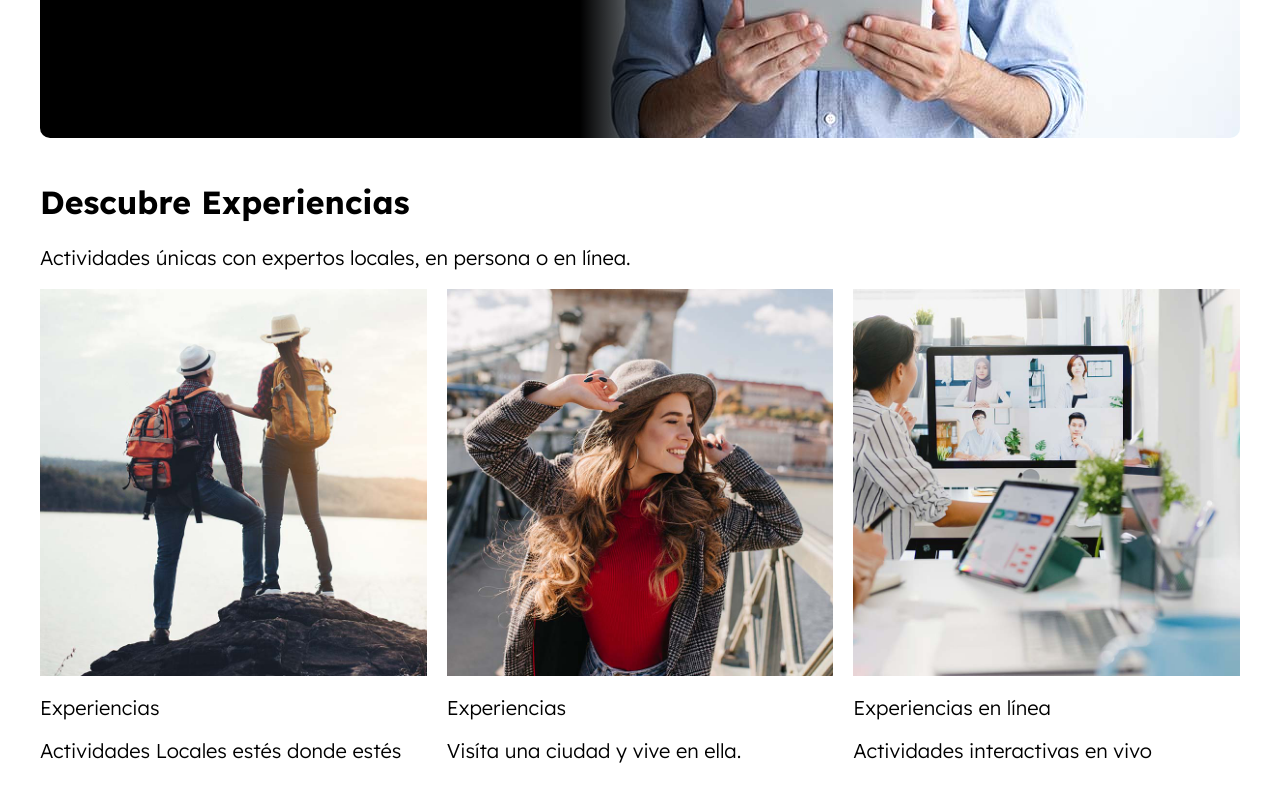
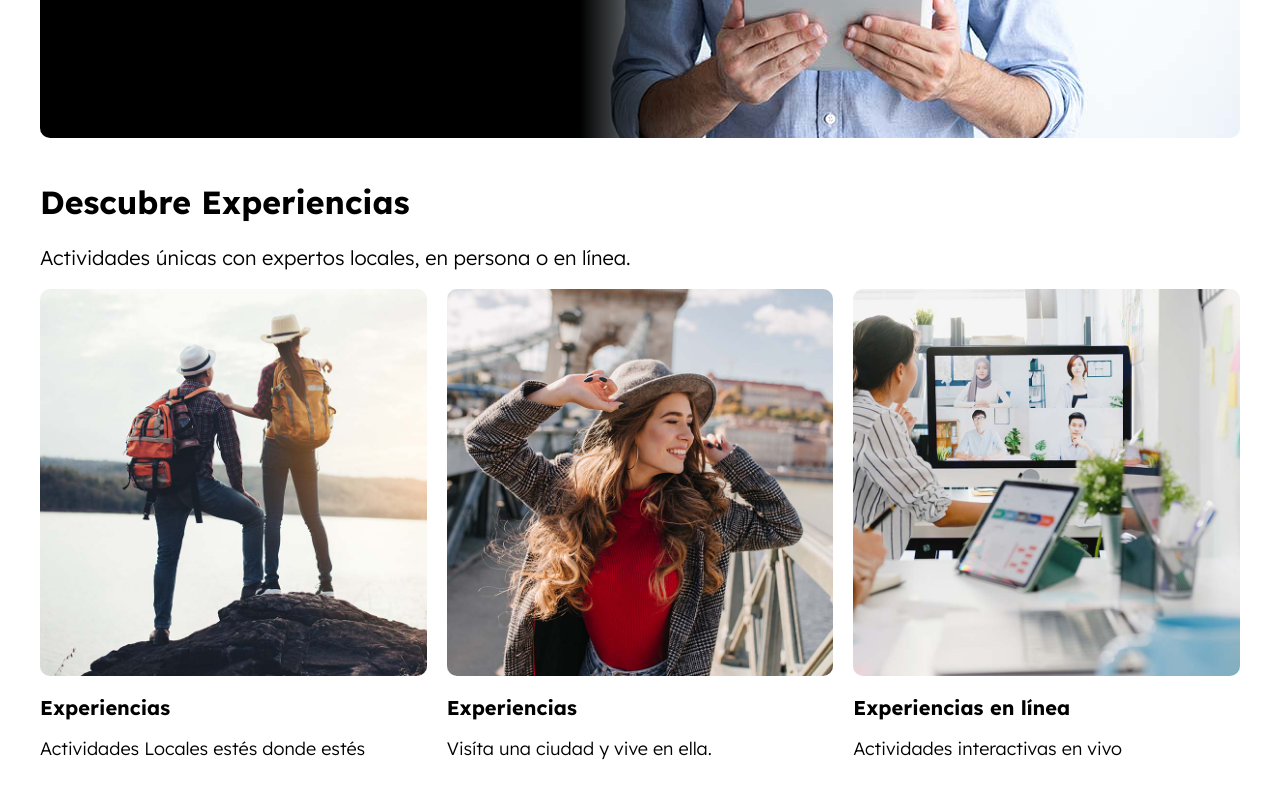
Before and after one commit to ManuUSS/airbnb-copy, a website: page index.html in a window 1280 px wide. Shown: the part 2052-2852 px from the top of the page. Drawn offline with nearby package versions, Linux system fonts and the light colour scheme; files that its build step writes are made by us from their sources; files whose address does not match are found by name.

Commit message:
new: experiencie scss

```diff
--- a/index.html
+++ b/index.html
@@ -196,19 +196,19 @@
         <div class="experiencies__list">
             <div class="experience">
                 <img class="experience__image" src="build/img/experiencia_1.jpg" alt="imagen experiencia">
-                <p class="experience__tittle">Experiencias</p>
+                <p class="experience__title">Experiencias</p>
                 <p class="experience__description">Actividades Locales estés donde estés</p>
             </div>
 
             <div class="experience">
                 <img class="experience__image" src="build/img/experiencia_2.jpg" alt="imagen experiencia">
-                <p class="experience__tittle">Experiencias</p>
+                <p class="experience__title">Experiencias</p>
                 <p class="experience__description">Visíta una ciudad y vive en ella.</p>
             </div>
 
             <div class="experience">
                 <img class="experience__image" src="build/img/experiencia_3.jpg" alt="imagen experiencia">
-                <p class="experience__tittle">Experiencias en línea</p>
+                <p class="experience__title">Experiencias en línea</p>
                 <p class="experience__description">Actividades interactivas en vivo</p>
             </div>
         </div>
--- a/src/scss/ui/content/_experiencies.scss
+++ b/src/scss/ui/content/_experiencies.scss
@@ -14,3 +14,16 @@
         }
     }
 }
+
+.experience {
+    &__image {
+        border-radius: 1rem;
+    }
+    &__title {
+        font-weight: 700;
+        font-size: 2rem;
+    }
+    &__description {
+        font-size: 1.8rem;
+    }
+}
```
